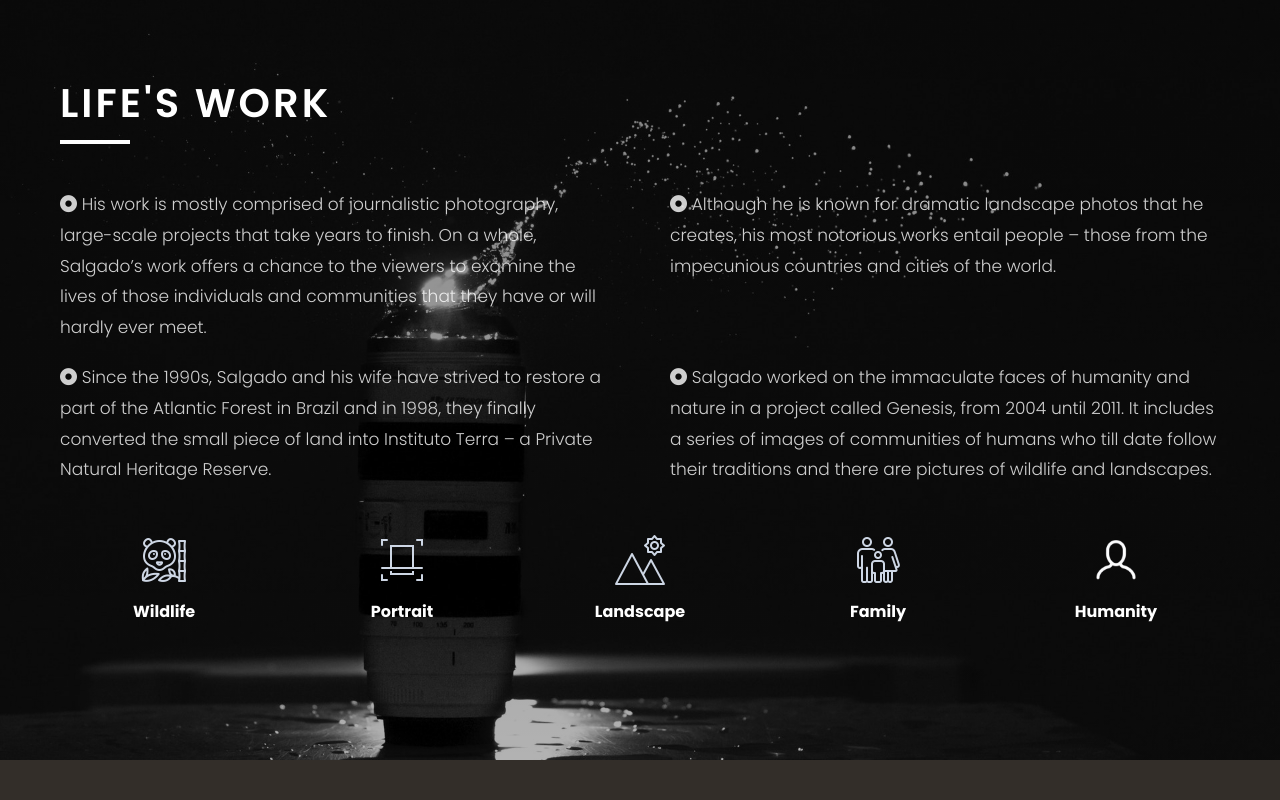
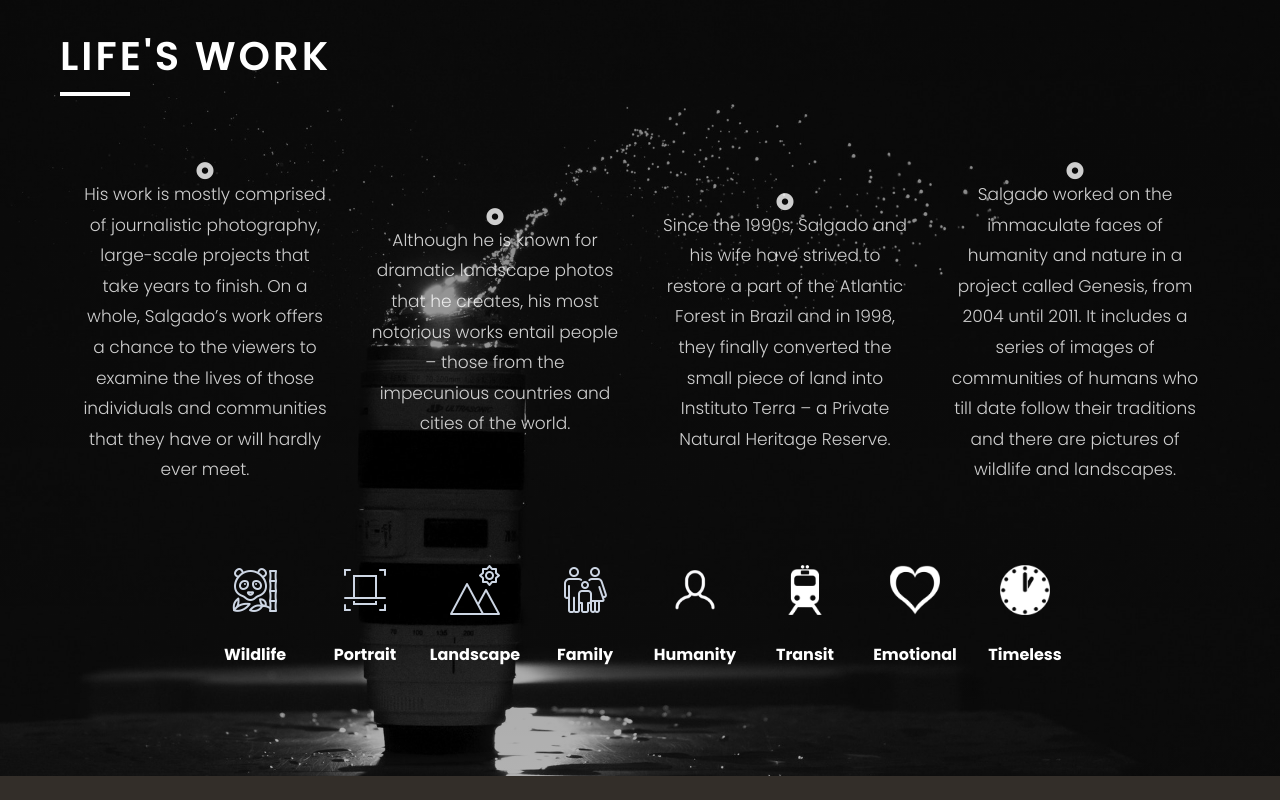
Before and after one commit to JuicyJChen/final-project, a plain HTML site: page about.html in a window 1280 px wide. Shown: the part 1460-2260 px from the top of the page. Drawn offline with Linux system fonts and the light colour scheme.

Commit message:
Add files via upload

```diff
--- a/about.html
+++ b/about.html
@@ -16,7 +16,7 @@
     <nav class="navbar">
         <div class="content">
           <div class="logo">
-            <a href="#">Chen & Co.</a>
+            <a href="#">Sebastiao Salgado</a>
           </div>
           <ul class="menu-list">
             <div class="icon2 cancel-btn">
@@ -77,14 +77,14 @@
             <div class = "title">
                 <h2>life's work</h2>
             </div>
-            <ul class = "work-top grid">
+            <ul class = "work-top">
                 <li class = "lead"><i class = "fas fa-dot-circle"></i> His work is mostly comprised of journalistic photography, large-scale projects that take years to finish. On a whole, Salgado’s work offers a chance to the viewers to examine the lives of those individuals and communities that they have or will hardly ever meet.</li>
                 <li class = "lead"><i class = "fas fa-dot-circle"></i> Although he is known for dramatic landscape photos that he creates, his most notorious works entail people – those from the impecunious countries and cities of the world. </li>
                 <li class = "lead"><i class = "fas fa-dot-circle"></i> Since the 1990s, Salgado and his wife have strived to restore a part of the Atlantic Forest  in Brazil and in 1998, they finally converted the small piece of land into Instituto Terra – a Private Natural Heritage Reserve.</li>
                 <li class = "lead"><i class = "fas fa-dot-circle"></i> Salgado worked on the immaculate faces of humanity and nature in a project called Genesis, from 2004 until 2011. It includes a series of images of communities of humans who till date follow their traditions and there are pictures of wildlife and landscapes.</li>
             </ul>
 
-            <div class = "work-bottom grid">
+            <div class = "work-bottom">
                 <div>
                     <span class = "icon"><img src = "images/wildlife-icon.png" alt="Icon of a panda bear next to bamboo"></span>
                     <h3>Wildlife</h3>
@@ -104,6 +104,18 @@
                 <div>
                     <span class = "icon"><img src = "images/humanity-icon.png" alt="Icon of a single person"></span>
                     <h3>Humanity</h3>
+                </div>
+                <div>
+                    <span class = "icon"><img src = "images/train-icon.png" alt="Icon of a single train"></span>
+                    <h3>Transit</h3>
+                </div>
+                <div>
+                    <span class = "icon"><img src = "images/heart-icon.png" alt="Icon of a single train"></span>
+                    <h3>Emotional</h3>
+                </div>
+                <div>
+                    <span class = "icon"><img src = "images/clock-icon.png" alt="Icon of a single train"></span>
+                    <h3>Timeless</h3>
                 </div>
             </div>
 
--- a/css/style.css
+++ b/css/style.css
@@ -23,7 +23,7 @@
   }
 
   :focus {
-    border: 2px solid #000;
+    border: 40px solid #000;
   }
 
 *{
@@ -289,13 +289,27 @@ h1, h2, h3{
 #work .title h2::after{
     background: var(--light-color);
 }
-.work-bottom{
+.work-top{
+    display: flex;
+    flex-wrap: wrap;
+    flex-direction: column;
     margin-top: 4rem;
     text-align: center;
+    justify-content: center;
+}
+.work-bottom{
+    display: flex;
+    flex-wrap: wrap;
+    flex-direction: column;
+    text-align: center;
+    justify-content: center;
+
 }
 .work-bottom > div .icon img{
     width: 50px;
     margin: 0 auto 1.7rem auto;
+    display: flex;
+    flex-basis: calc(50% - 40px);
 }
 /* portfolio */
 .portfolio-grid > div{
@@ -428,19 +442,17 @@ h1, h2, h3{
 
 /* Media Queries */
 
-@media(min-width: 450px){
-    .work-bottom{
-        grid-template-columns: repeat(2, 1fr);
-        column-gap: 3rem;
-        row-gap: 0;
-    }
-}
+
 @media(min-width: 600px){
     .title h2{
         font-size: 4rem;
     }
     .work-bottom{
-        grid-template-columns: repeat(5, 1fr);
+        flex-direction: row;
+        margin: 20px;
+    }
+    .work-bottom > div .icon img{
+        margin: 30px;
     }
     .portfolio-grid{
         grid-template-columns: repeat(2, 1fr);
@@ -504,11 +516,26 @@ h1, h2, h3{
     .header-content h1{
         font-size: 7rem;
     }
-    .about-content, .work-top{
+    .about-content{
         grid-template-columns: repeat(2, 1fr);
         column-gap: 6rem;
         row-gap: 0;
     }
+    .work-top {
+        min-height: 100%;
+        display: flex;
+        flex-wrap: wrap;
+        flex-direction: row;
+      }
+    .work-top > li , .work-top > i{
+        display: flex;
+        flex-basis: calc(50% - 40px);
+        justify-content: center;
+        flex-direction: column;
+        margin: 20px;
+      }
+
+
     .about-left{
         margin-bottom: 0;
     }
@@ -546,4 +573,21 @@ h1, h2, h3{
     .portfolio-grid > div:nth-child(6){
         grid-column: 1 / 3;
     }
+
+    .work-top {
+        min-height: 100%;
+        display: flex;
+        flex-wrap: wrap;
+        flex-direction: row;
+      }
+    .work-top > li , .work-top > i{
+        display: flex;
+        flex-basis: calc(20% - 40px);
+        justify-content: center;
+        flex-direction: column;
+        margin: 20px;
+        flex-grow: 1;
+      }
+
+
 }
```
Also changed, not shown: examples.html (+1 -1 lines), index.html (+10 -6 lines), images/clock-icon.png (added), images/heart-icon.png (added), images/train-icon.png (added).
